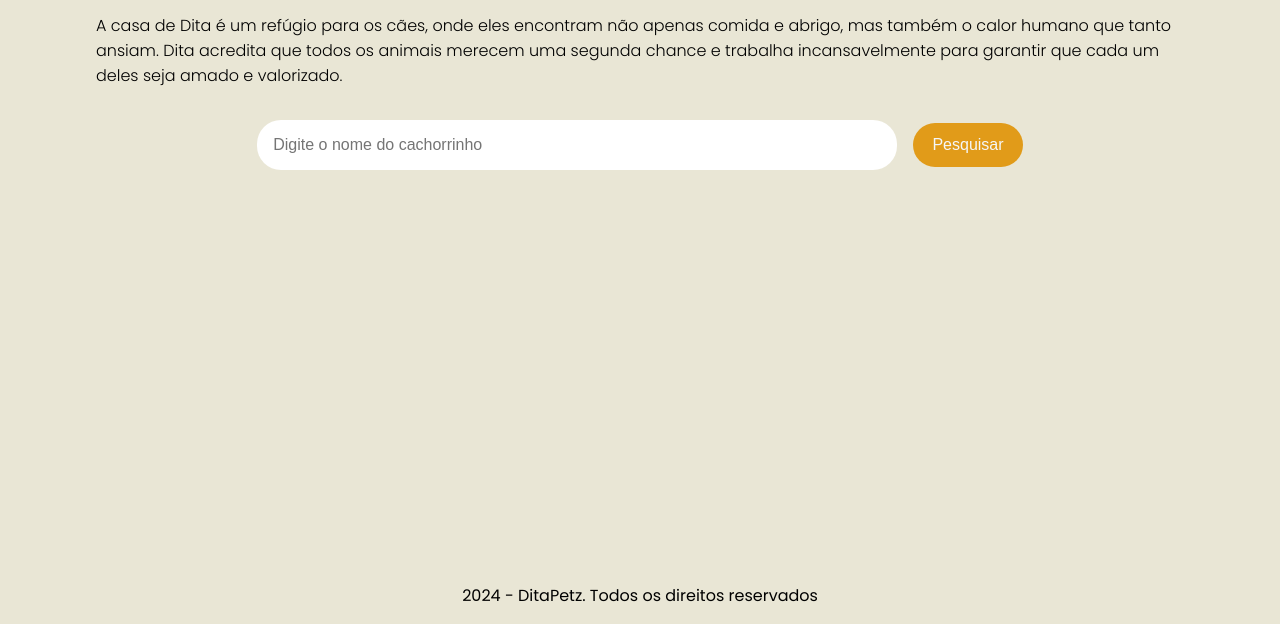
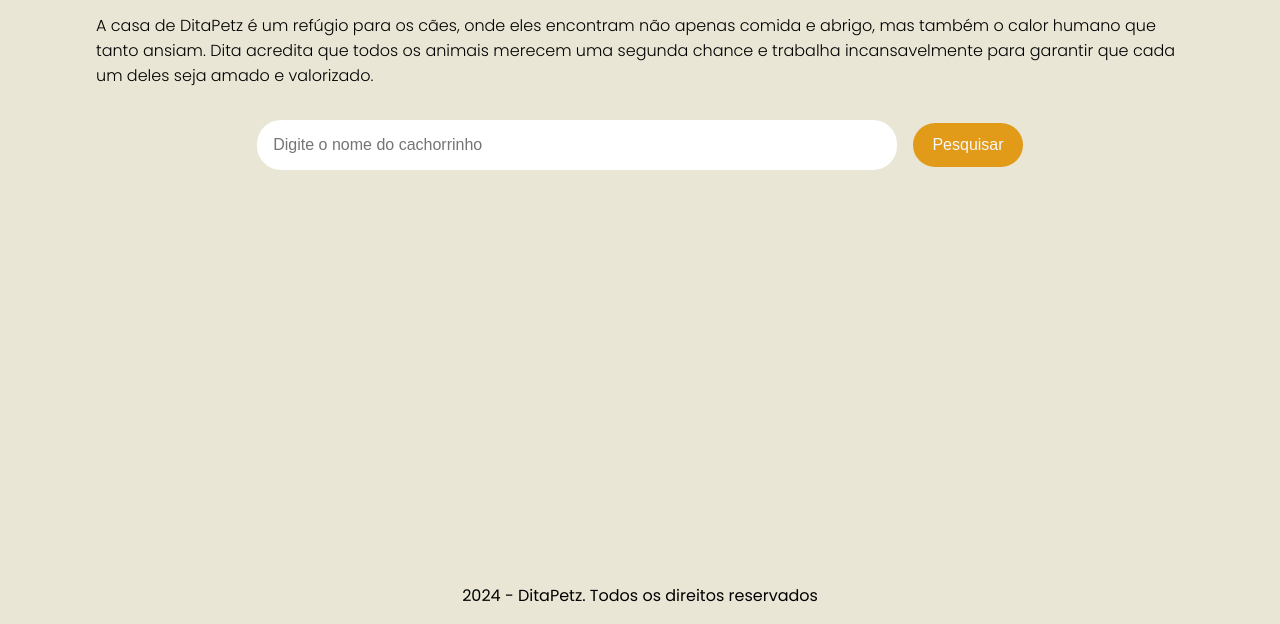
Before and after one commit to ademilsonalmeida/ditapetz, a plain HTML site: page index.html in a window 1280 px wide. Shown: the part 176-800 px from the top of the page. Drawn offline with Linux system fonts and the light colour scheme.

Commit message:
Update index.html

```diff
--- a/index.html
+++ b/index.html
@@ -13,7 +13,7 @@
         <header>
             <img class="logo" src="./assets/logo.png" alt="">
             <h2>DitaPetz, a Anjo dos Cães de Rua</h2>
-            <p>A casa de Dita é um refúgio para os cães, onde eles encontram não apenas comida e abrigo, mas também o
+            <p>A casa de DitaPetz é um refúgio para os cães, onde eles encontram não apenas comida e abrigo, mas também o
                 calor
                 humano que tanto ansiam. Dita acredita que todos os animais merecem uma segunda chance e trabalha
                 incansavelmente para garantir que cada um deles seja amado e valorizado.</p>
```
